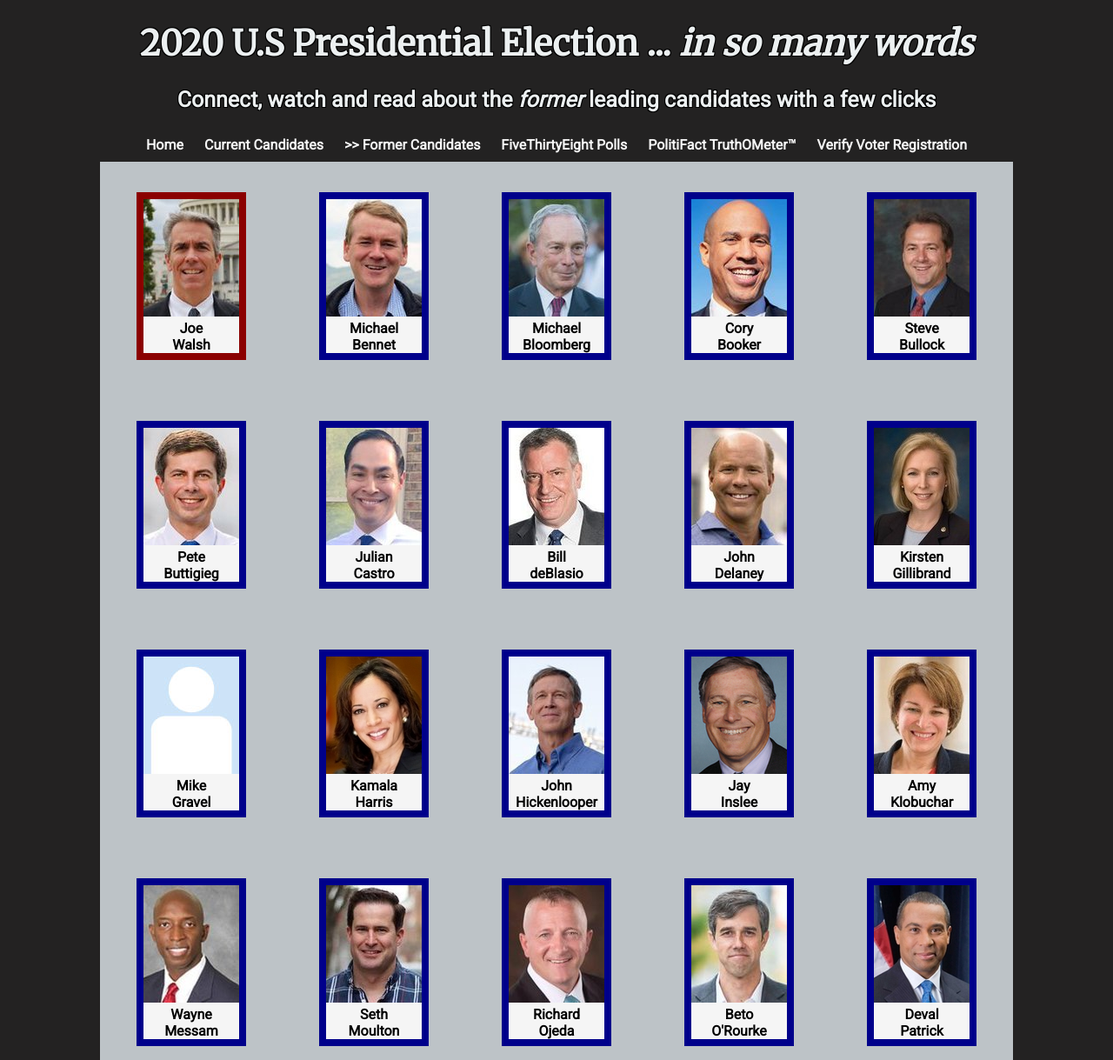
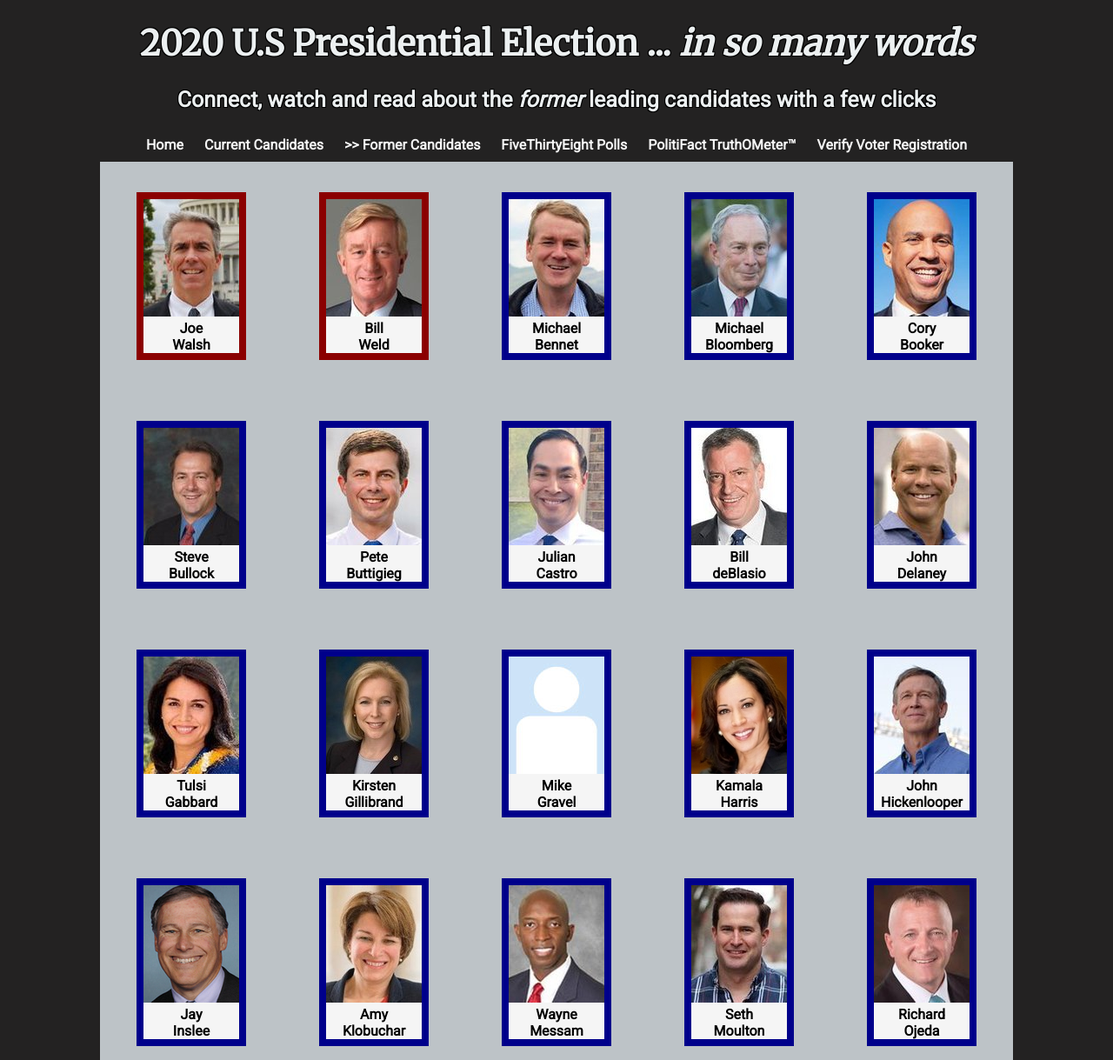
Before and after one commit to staci520/presidential-candidate-search-api-capstone, a plain HTML site: page former.html in a window 1280 px wide. Shown: the top 1219 px of the page at 87% size. Drawn offline with nearby package versions, Linux system fonts and the light colour scheme; a web font is replaced by a local one.

Commit message:
update candidates

```diff
--- a/former.html
+++ b/former.html
@@ -59,6 +59,11 @@
                 <h5>Joe<br>Walsh</h5>
             </div>
 
+            <div class="fixed-sizeR">
+                <img class="Image" src="images/BillWeld.jpg" alt="Bill Weld" id="bWeld">
+                <h5>Bill <br> Weld</h5>
+            </div>
+
             <div class="fixed-sizeD">
                 <img class="Image" src="images/MichaelBennet.jpg" alt="Michael Bennet" id="mBennet">
                 <h5>Michael<br>Bennet</h5>
@@ -97,6 +102,11 @@
             <div class="fixed-sizeD">
                 <img class="Image" src="images/JohnDelaney.jpg" alt="John Delaney" id="jDelaney">
                 <h5>John<br>Delaney</h5>
+            </div>
+
+            <div class="fixed-sizeD">
+                <img class="Image" src="images/TulsiGabbard.jpg" alt="Tulsi Gabbard" id="tGabbard">
+                <h5>Tulsi<br>Gabbard</h5>
             </div>
 
             <div class="fixed-sizeD">
```
Also changed, not shown: main.html (+0 -10 lines), index.js (line endings or trailing spaces).
